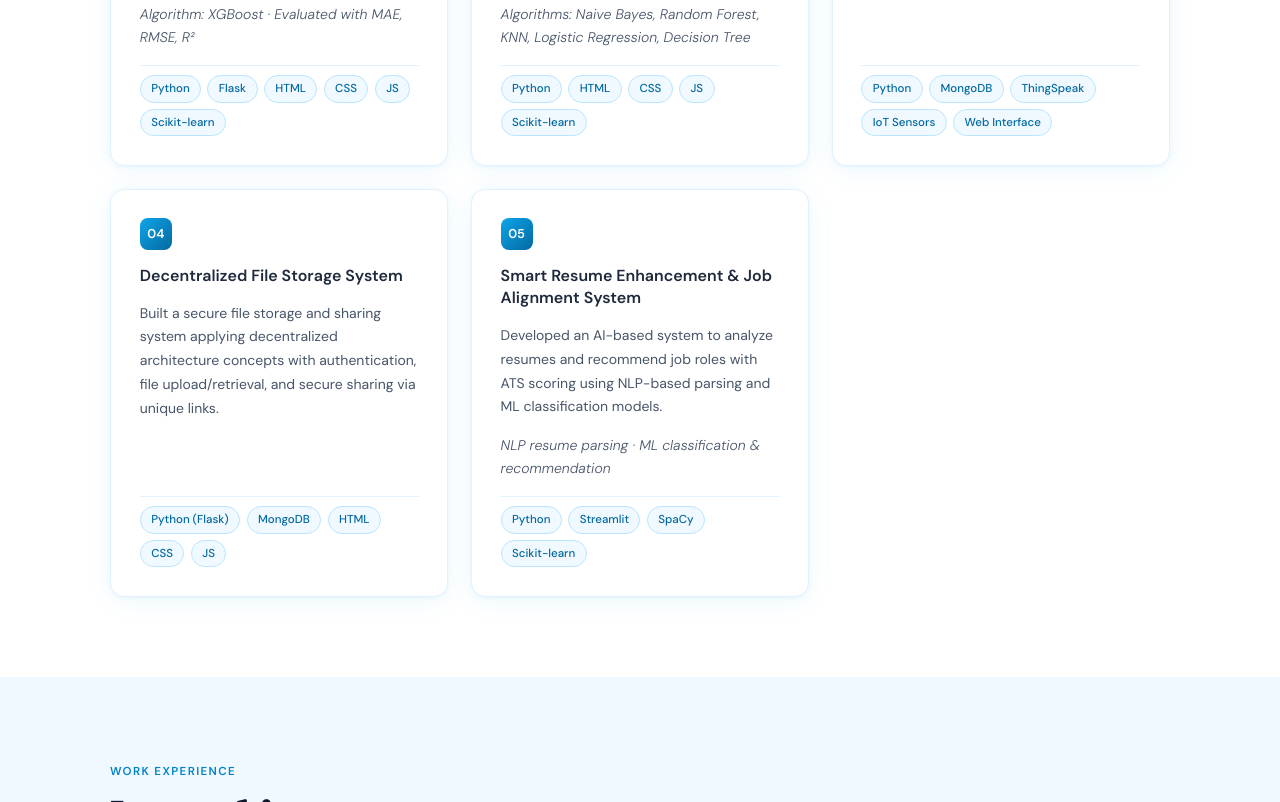
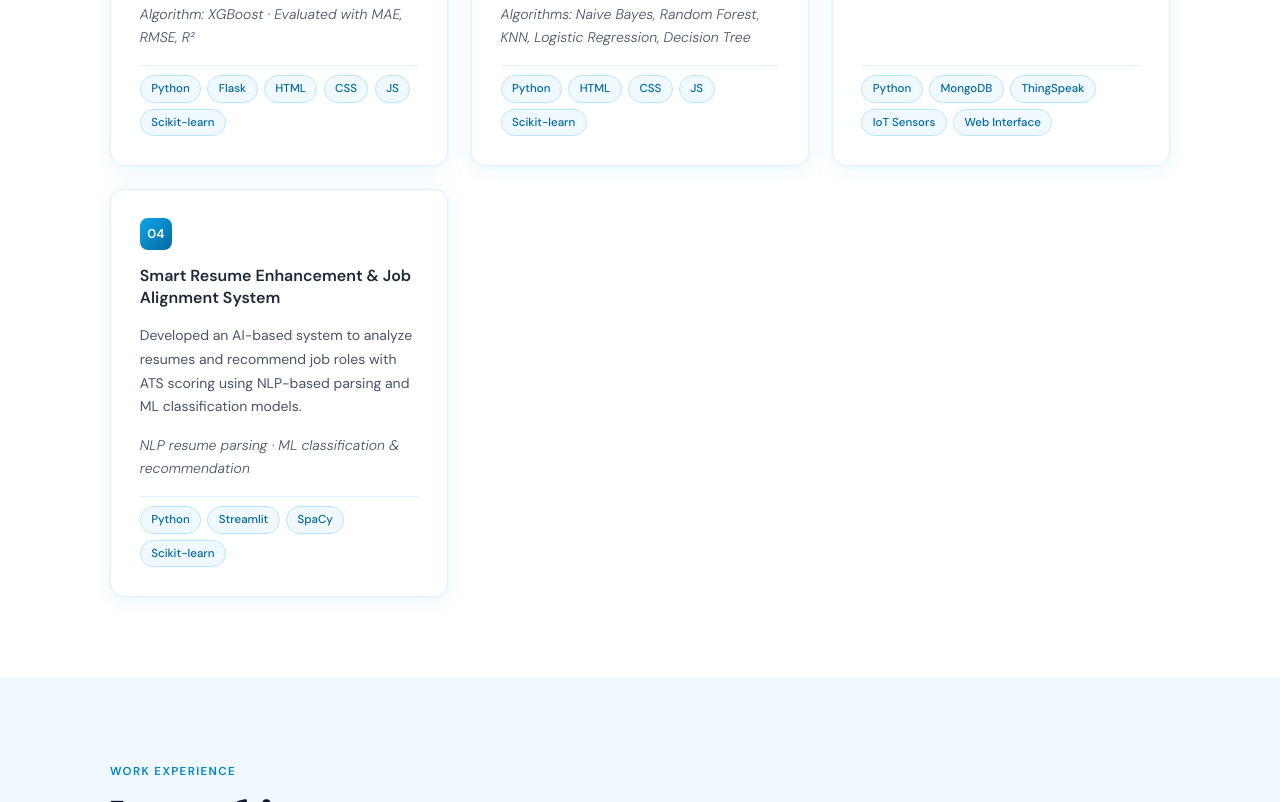
Before and after one commit to prateeth17/Prateeth-Portfolio, a plain HTML site: page index.html in a window 1280 px wide. Shown: the part 2744-3546 px from the top of the page. Drawn offline with Linux system fonts and the light colour scheme.

Commit message:
Update index.html

```diff
--- a/index.html
+++ b/index.html
@@ -756,7 +756,7 @@
       </div>
       <div class="about-stats fade-in">
         <div class="stat-card">
-          <div class="stat-num">5</div>
+          <div class="stat-num">4</div>
           <div class="stat-label">Projects Built</div>
         </div>
         <div class="stat-card">
@@ -889,19 +889,6 @@
 
       <div class="project-card">
         <div class="project-num">04</div>
-        <h3>Decentralized File Storage System</h3>
-        <p>Built a secure file storage and sharing system applying decentralized architecture concepts with authentication, file upload/retrieval, and secure sharing via unique links.</p>
-        <div class="project-tech">
-          <span class="tech-pill">Python (Flask)</span>
-          <span class="tech-pill">MongoDB</span>
-          <span class="tech-pill">HTML</span>
-          <span class="tech-pill">CSS</span>
-          <span class="tech-pill">JS</span>
-        </div>
-      </div>
-
-      <div class="project-card">
-        <div class="project-num">05</div>
         <h3>Smart Resume Enhancement & Job Alignment System</h3>
         <p>Developed an AI-based system to analyze resumes and recommend job roles with ATS scoring using NLP-based parsing and ML classification models.</p>
         <p class="algo-note">NLP resume parsing · ML classification & recommendation</p>
@@ -1034,13 +1021,12 @@
   <div class="resume-inner fade-in">
     <span class="section-label">Download</span>
     <h2 class="section-title">My Resume</h2>
-    <p class="section-sub">Get the full picture — download my resume for a detailed overview of my skills, projects, and experience.</p>
+    <p class="section-sub">Download my resume for a detailed overview of my skills, projects, and experience.</p>
 
     <div class="resume-card">
       <div class="resume-file-icon">📄</div>
       <div class="resume-file-info">
         <h4>Paramkusham_Prateeth_Resume.pdf</h4>
-        <p>CSE (Networks) Graduate · Updated 2025 · Includes projects, certifications & internships</p>
       </div>
     </div>
 
```
